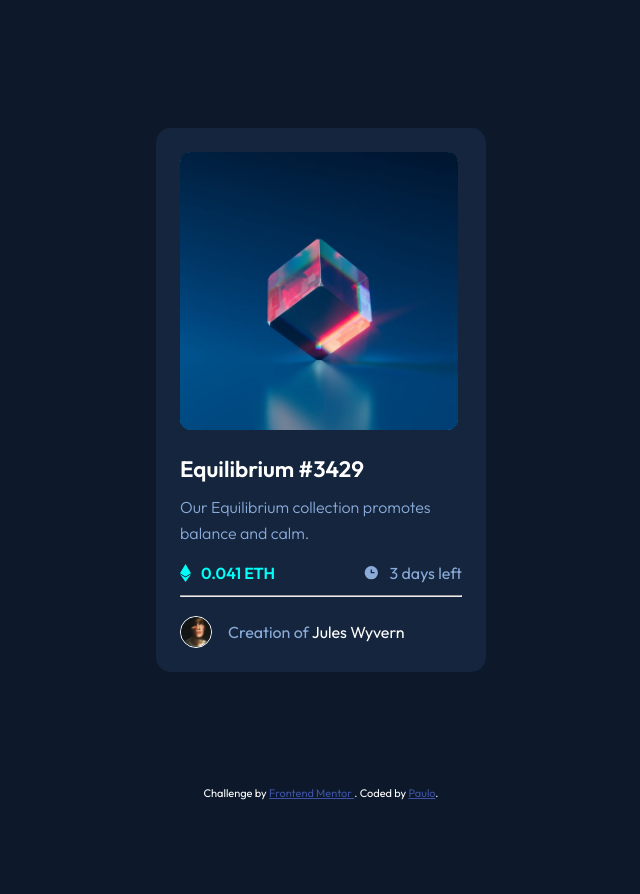
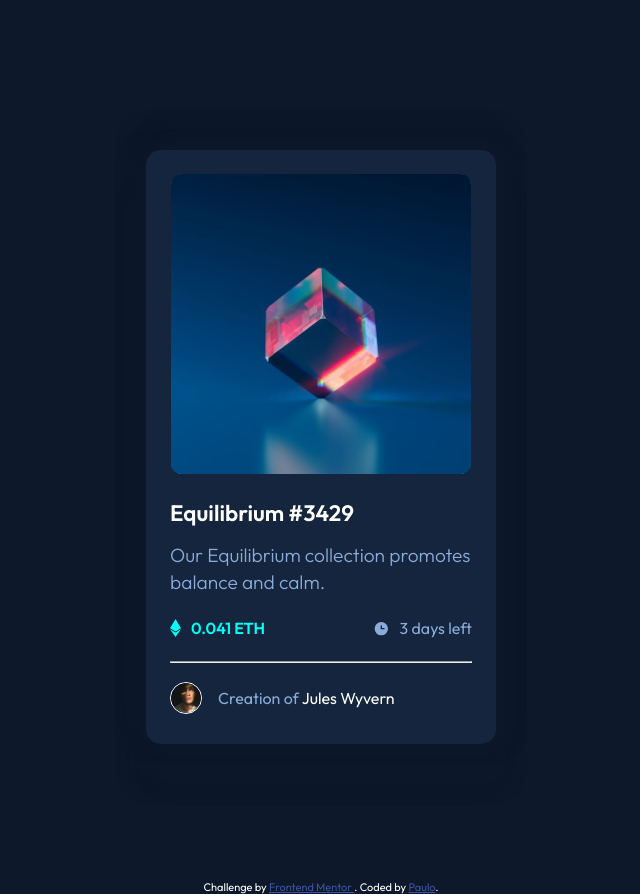
Before and after one commit to wellspr/nft-preview-card-component, a plain HTML site: page src/index.html in a window 1280 px wide. Shown: the whole page, without its empty margins (319-959 px from the left). Before the commit the page ends 800 px from the top, so only its background shows below. Drawn offline with Linux system fonts and the light colour scheme.

Commit message:
pixel-perfect advance on desktop

```diff
--- /dev/null
+++ b/src/css/desktop.css
@@ -0,0 +1,26 @@
+@media screen and (min-width: 1024px) {
+    section#nft-card-main {
+        width: 350px;
+        padding-bottom: 30px;
+        margin-top: 150px;
+        margin-bottom: 150px;
+    }
+
+    figure#illustration {
+        width: 300px;
+        height: 300px;
+    }
+
+    section h1#nft-card-title {
+        margin-bottom: 15px;
+    }
+
+    section p#nft-card-description {
+        font-size: 1.2rem;
+        line-height: 1.4;
+    }
+
+    section ul.details {
+        margin: 1.4rem 0;
+    }
+}
--- a/src/css/index.css
+++ b/src/css/index.css
@@ -16,6 +16,8 @@
 --very_dark_blue_card: hsl(216, 50%, 16%); /* (card BG) */
 --very_dark_blue_line: hsl(215, 32%, 27%); /* (line) */
 --white: hsl(0, 0%, 100%);
+
+--shadow-strong: rgba(12, 23, 41);
 }
 
 body {
@@ -47,6 +49,13 @@ section#nft-card-main {
     border-radius: 15px;
     margin-top: 60px;
     margin-bottom: 60px;
+    box-shadow:
+        10px 0px 10px 10px var(--shadow-strong),
+        -10px 0px 10px 10px var(--shadow-strong),
+        10px 40px 10px 10px var(--shadow-strong),
+        -10px 40px 10px 10px var(--shadow-strong),
+        10px -20px 10px 10px var(--shadow-strong),
+        -10px -20px 10px 10px var(--shadow-strong);
 }
 
 figure#illustration {
@@ -56,6 +65,7 @@ figure#illustration {
     cursor: pointer;
     width: 278px;
     height: 278px;
+    margin: auto;
 }
 
 figure img#card-illustration {
--- a/src/index.html
+++ b/src/index.html
@@ -9,6 +9,7 @@
   <title>Frontend Mentor | NFT preview card component</title>
 
   <link rel="stylesheet" href="css/index.css">
+  <link rel="stylesheet" href="css/desktop.css">
 </head>
 <body>
 
```
